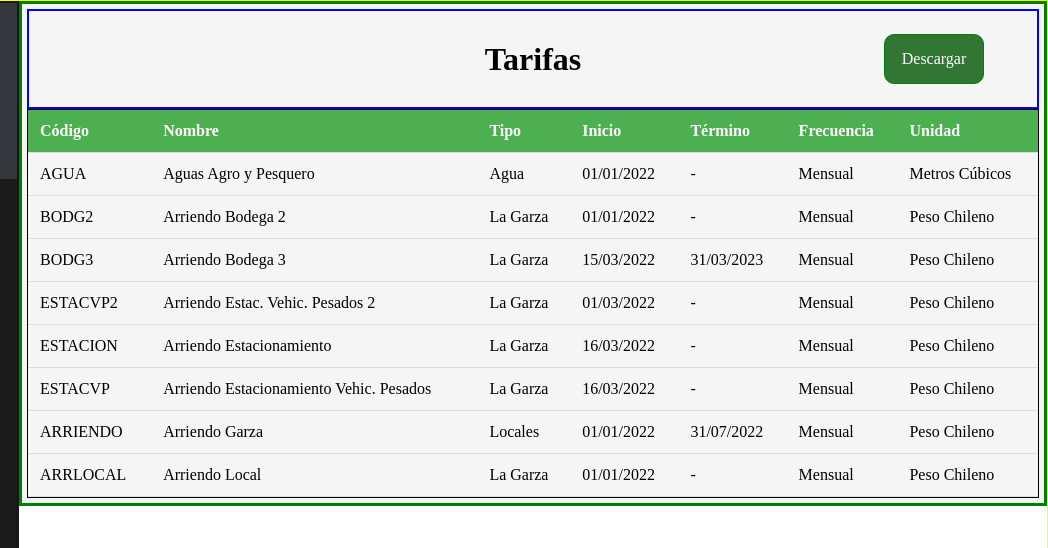
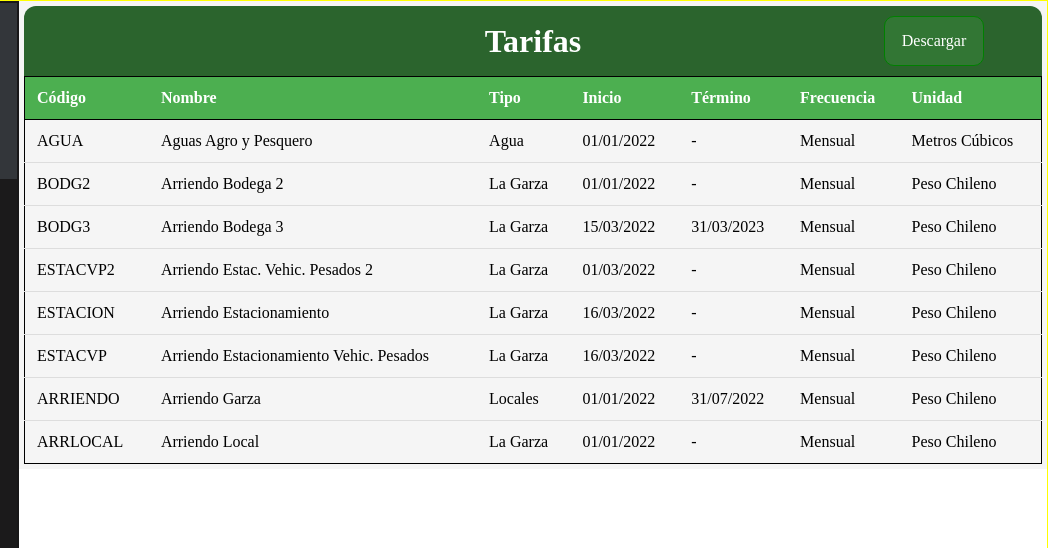
Before and after one commit to Sergi0Y/dashboardLaGarza, a plain HTML site: page tarifas.html in a window 1280 px wide. Shown: the top 548 px of the page, 232-1280 px from the left. Drawn offline with nearby package versions, Linux system fonts and the light colour scheme.

Commit message:
Update: fix tarifas html/css

```diff
--- a/styles/styles.css
+++ b/styles/styles.css
@@ -236,7 +236,7 @@
   }
 
   .galeria {
-    border: 1px solid yellow;
+
     display: flex;
     justify-content: center;
   }
@@ -245,7 +245,6 @@
     height: max-content;
     background: palegreen;
     color: palegoldenrods;
-    border: 3px solid green;
     padding: 5px;
     margin-right: 0;
   }
--- a/styles/tarifaStyles.css
+++ b/styles/tarifaStyles.css
@@ -5,12 +5,7 @@ body{
     padding: 0;
     box-sizing: border-box;
   }
-  .cont-table{
-    display: flex;
-    justify-content: center;
-    width: 50%;
-    border: 1px solid green;
-  }
+
   /* header h1{
     border: 1px solid black;
     position: absolute;
@@ -27,6 +22,7 @@ body{
       color: #ffffff;
       width: 100px;
       display: flex;
+      padding: 5px;
       height: 50px;
       justify-content: center;
       align-items: center;
@@ -39,23 +35,20 @@ body{
     display: block;
     align-items: center;
     width: 100%;
-    border: 3px solid green;
     background-color: whitesmoke;
   }
-  .table-header{
-       border: 2px solid blue;
-       padding-left: 0;
+  .tarifa-header{
        width: 100%;
-       padding-right: 0;
-       height: 100px;
+       background-color: #2b642d;
+       border-top-right-radius: 12px;
+       border-top-left-radius: 12px;
+       height: 70px;
        display: flex;
        align-items: center;
-       background: none;
-       color: black;
+       color: white;
 
    }
   .table-main{
-    border: 1px solid black;
     display: flex;
     justify-content: center;
     color: black;
@@ -63,18 +56,21 @@ body{
   .cont-botones{
     position: absolute;
     margin-top: 200px;
-    border: 1px solid magenta;
     width: 100px;
     display: flex;
+
     justify-content: center;
   }
   table {
     width: 100%;
+    border: 1px solid black;
     border-collapse: collapse;
+
   }
 
   thead {
     background-color: #f2f2f2;
+
   }
 
   th, td {
@@ -90,4 +86,12 @@ body{
   th {
     background-color: #4CAF50;
     color: white;
+    border-bottom: 1px solid black;
+
   }
+  .container-table{
+    color: black;
+  }
+  #botomtd{
+    border-bottom: 1px solid black;
+  }
--- a/tarifas.html
+++ b/tarifas.html
@@ -5,7 +5,7 @@
     <title>sidebar menu</title>
     <!-- CSS FILE -->
     <link rel="stylesheet" href="/styles/styles.css" />
-    <link rel="stylesheet" href="/styles/tableStyles.css" />
+    <link rel="stylesheet" href="/styles/tarifaStyles.css" />
 
     <link rel="shortcut icon" href="images/garza.svg" />
 
@@ -73,17 +73,16 @@
           </div>
         </div>
       </div>
+
       <div class="content">
-        <header class="table-header">
+        <header class="tarifa-header">
           <h1>Tarifas</h1>
           <div class="boton">
             <p>Descargar</p>
           </div>
         </header>
 
-        <div class="container-table" style="border: 1px solid black">
-
-            <div style="color: black;">
+        <div class="container-table">
           <table>
             <thead>
               <tr>
@@ -161,21 +160,18 @@
                 <td>Peso Chileno</td>
               </tr>
               <tr>
-                    <td>ARRLOCAL</td>
-                    <td>Arriendo Local</td>
-                    <td>La Garza</td>
-                    <td>01/01/2022</td>
-                    <td>-</td>
-                    <td>Mensual</td>
-                    <td>Peso Chileno</td>
+                <td id="botomtd">ARRLOCAL</td>
+                <td id="botomtd">Arriendo Local</td>
+                <td id="botomtd">La Garza</td>
+                <td id="botomtd">01/01/2022</td>
+                <td id="botomtd">-</td>
+                <td id="botomtd">Mensual</td>
+                <td id="botomtd">Peso Chileno</td>
               </tr>
             </tbody>
           </table>
         </div>
       </div>
-
-        </div>
-
     </main>
 
     <!--Jquery CDN link-->
```
Also changed, not shown: dashboard.html (+1 -1 lines), table.html (+6 -6 lines). Lines whose indentation alone changed are shown as unchanged.
